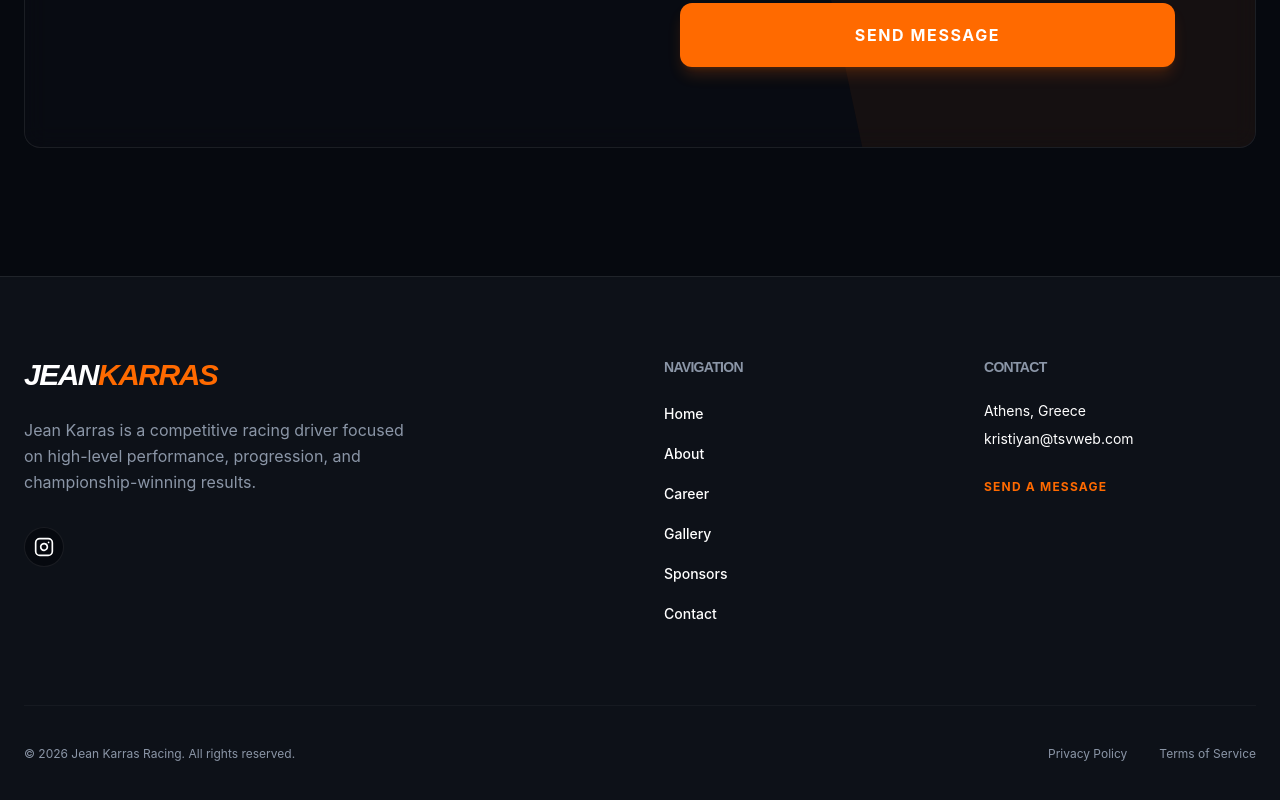
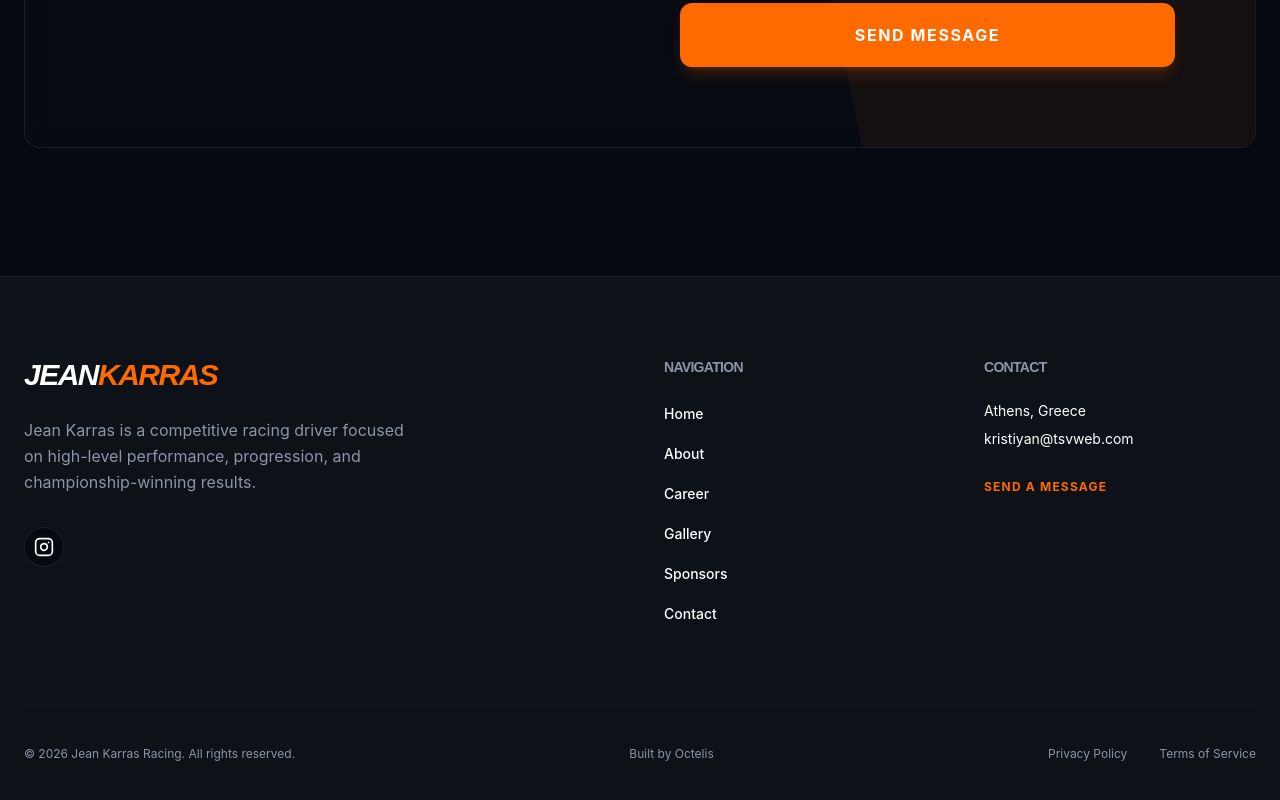
Before and after one commit to tsvtnv/JeanKarras, a React (Vite) app: page / in a window 1280 px wide. Shown: the part 8028-8828 px from the top of the page. Built offline with nearby package versions, Linux system fonts and the light colour scheme; what tsv-tracker would draw is missing.

Commit message:
feat(footer): add Built by Octelis credit

```diff
--- a/src/components/Layout.tsx
+++ b/src/components/Layout.tsx
@@ -244,6 +244,14 @@ export const Footer = ({ onNavClick }: { onNavClick: (id: string) => void }) =>
 
       <div className="flex flex-col md:flex-row justify-between items-center gap-6 pt-10 border-t border-border/50">
         <p className="text-xs text-muted">© 2026 Jean Karras Racing. All rights reserved.</p>
+        <a
+          href="https://octelis.com?utm_source=client-site&utm_medium=badge&utm_campaign=built-by&utm_content=jean-karras"
+          target="_blank"
+          rel="noopener noreferrer"
+          className="text-xs text-muted hover:text-accent transition-colors"
+        >
+          Built by Octelis
+        </a>
         <div className="flex gap-8">
           <button className="text-xs text-muted hover:text-accent">Privacy Policy</button>
           <button className="text-xs text-muted hover:text-accent">Terms of Service</button>
```
